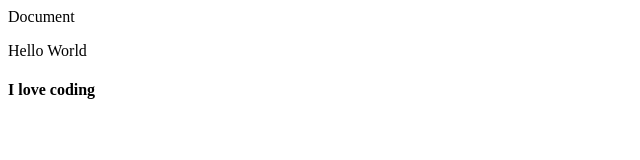
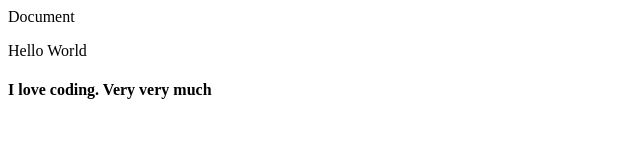
Before and after one commit to craigthompsonotieno/Maji_Ndogo, a plain HTML site: page index.html in a window 1280 px wide. Shown: the whole page, without its empty margins (0-640 px from the left). Drawn offline with Linux system fonts and the light colour scheme.

Commit message:
For Deployment

```diff
--- a/index.html
+++ b/index.html
@@ -7,7 +7,7 @@
     </head>
     <body>
         <p>Hello World</p>
-        <h4>I love coding</h4>
+        <h4>I love coding. Very very much</h4>
 
     </body>
 
```
